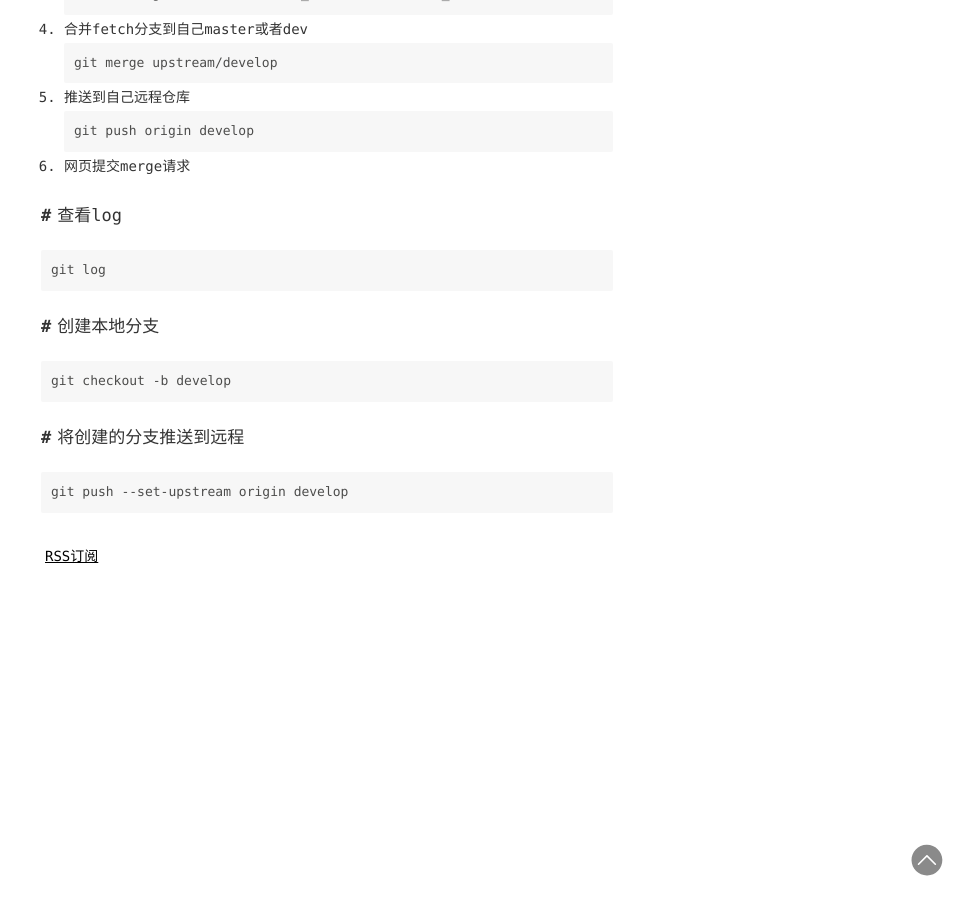
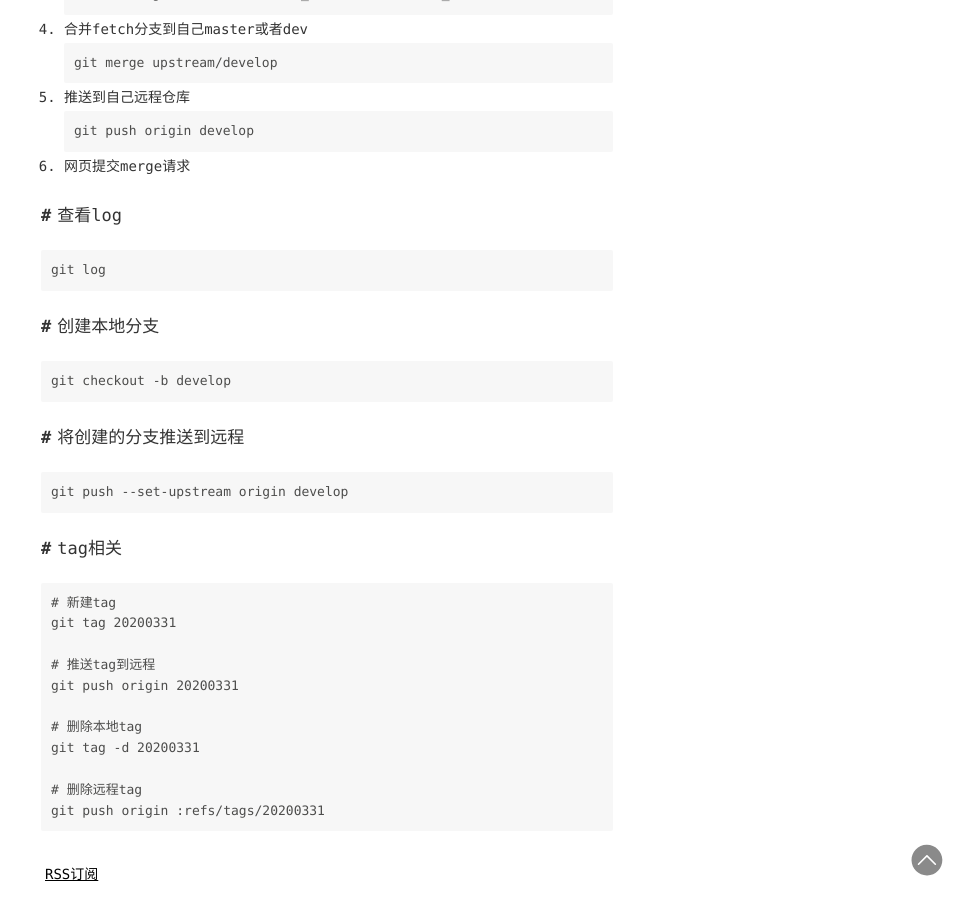
Before and after one commit to aoeivu/aoeivu, a Jekyll site: the page built from _posts/2019-11-13-Git备忘录.md, in a window 1280 px wide and 900 px high, scrolled down 2003 px. Shown: the whole window, without its empty margins (313-1280 px from the left). Built offline with Jekyll 4.4.1, drawn with Linux system fonts in a browser that asks for light colours; Markdown is read by kramdown in place of the engine named in the settings; comment, search, counter and statistics services are not loaded.

Commit message:
fix post

````diff
--- a/_posts/2019-11-13-Git备忘录.md
+++ b/_posts/2019-11-13-Git备忘录.md
@@ -116,3 +116,18 @@ git checkout -b develop
 ```
 git push --set-upstream origin develop
 ```
+
+## tag相关
+```
+# 新建tag
+git tag 20200331
+
+# 推送tag到远程
+git push origin 20200331
+
+# 删除本地tag
+git tag -d 20200331
+
+# 删除远程tag
+git push origin :refs/tags/20200331
+```
````
